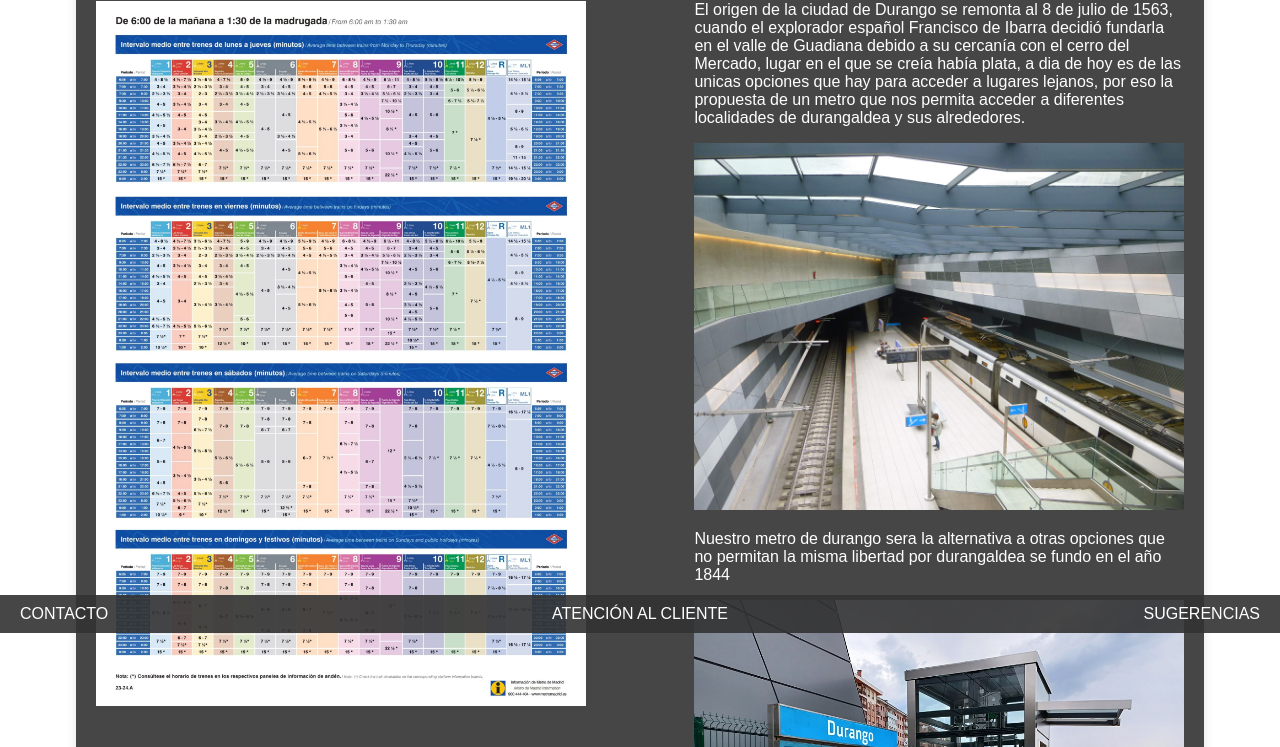
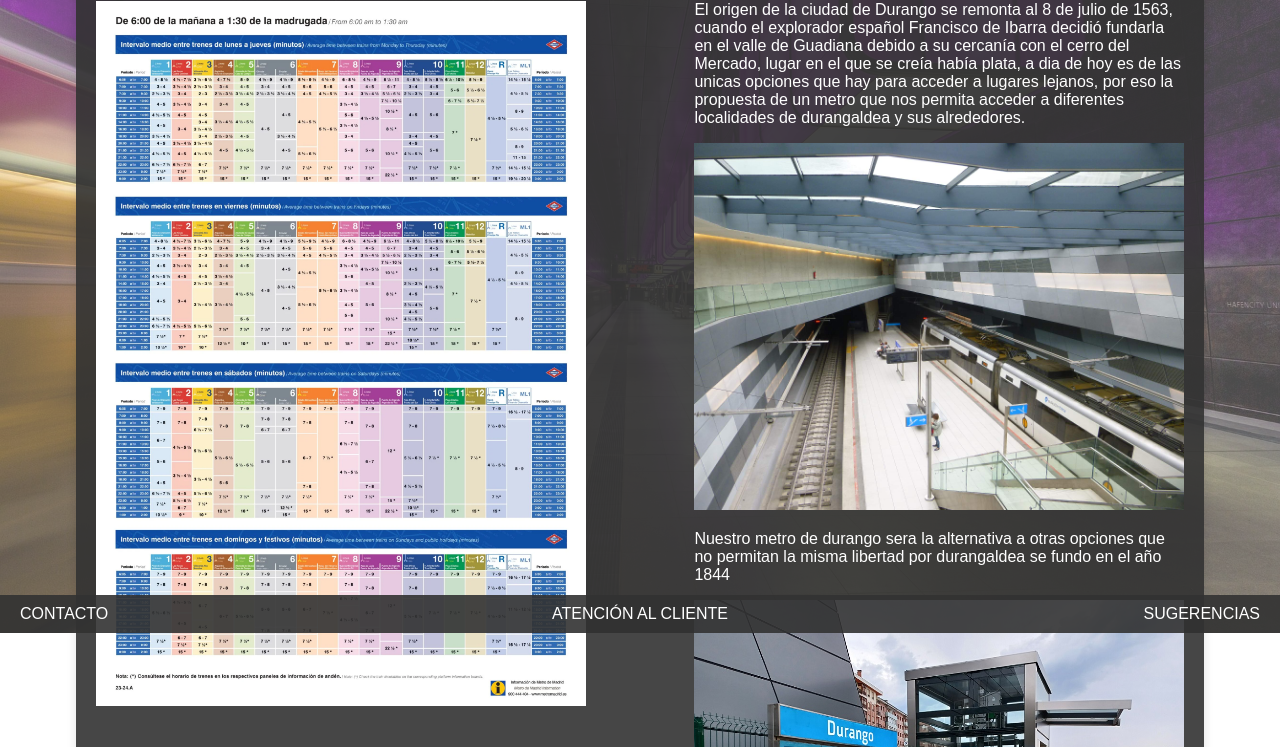
Before and after one commit to Kl4rkx/METRO-DURANGO, a plain HTML site: page index.html in a window 1280 px wide. Shown: the part 167-914 px from the top of the page. Drawn offline with Linux system fonts and the light colour scheme; the site is published under a folder, as on GitHub Pages, so addresses that start at the root find nothing.

Commit message:
img cambios

```diff
--- a/styles.css
+++ b/styles.css
@@ -17,7 +17,7 @@ body::before {
     left: 0;
     width: 100%;
     height: 100%;
-    background-image: url('/img/background-image3.jpg');
+    background-image: url('img/background-image3.jpg');
     background-size: cover;
     background-position: center;
     opacity: 0.7;
--- a/styles3.css
+++ b/styles3.css
@@ -17,7 +17,7 @@ body::before {
     left: 0;
     width: 100%;
     height: 100%;
-    background-image: url('/img/background-image3.jpg');
+    background-image: url('img/background-image3.jpg');
     background-size: cover;
     background-position: center;
     opacity: 0.7;
```
